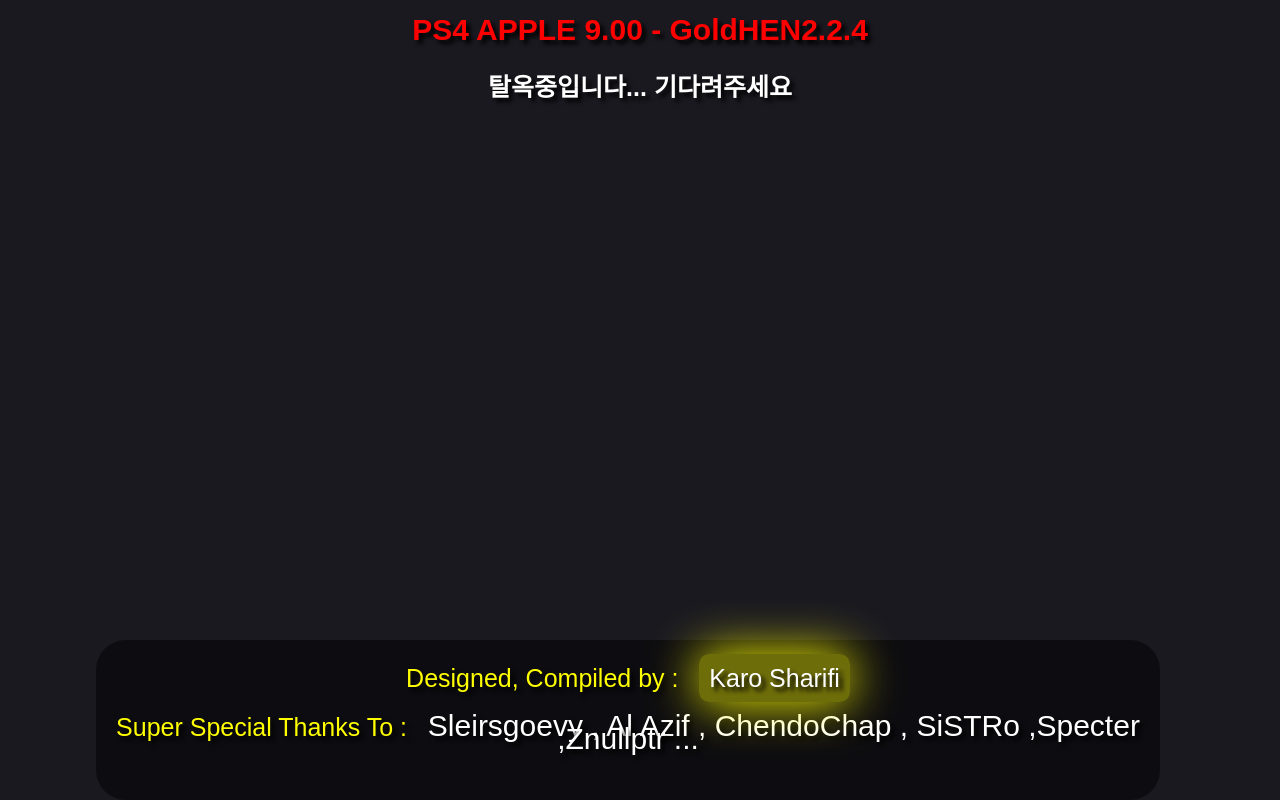
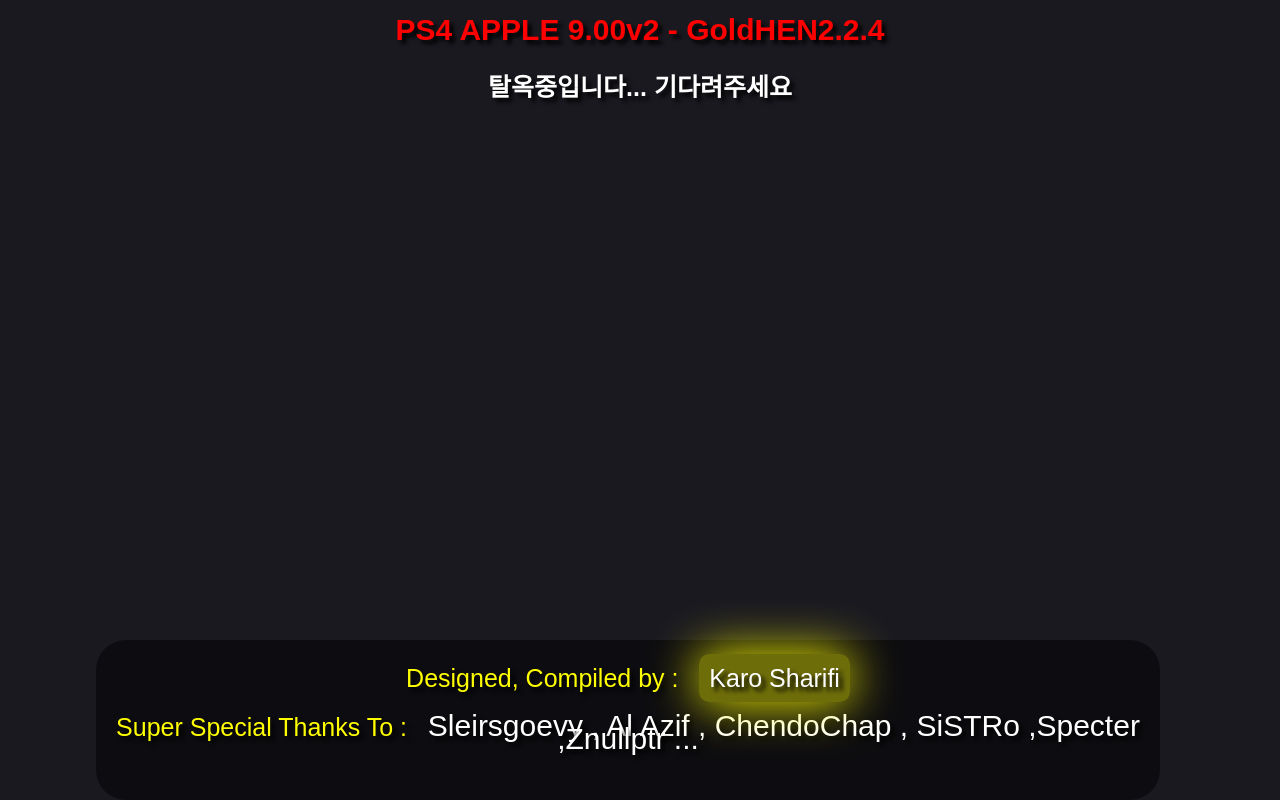
Before and after one commit to ps4apple/900, a plain HTML site: page index.html in a window 1280 px wide. Drawn offline with Linux system fonts and the light colour scheme.

Commit message:
Update index.html

```diff
--- a/index.html
+++ b/index.html
@@ -360,7 +360,7 @@ function load_copych(){
 </script>
 </head>
 <body onload="if(localStorage.cachedL=='yes')setTimeout(poc,50);" style='background-color:#1A1920'>
-<h1 style='text-shadow: 4px 4px 4px black;font-size:30px;text-align:center;text-shadow: 4px 4px 4px black;color:red;margin-top:1%;'>PS4 APPLE 9.00  -  GoldHEN2.2.4</h1>
+<h1 style='text-shadow: 4px 4px 4px black;font-size:30px;text-align:center;text-shadow: 4px 4px 4px black;color:red;margin-top:1%;'>PS4 APPLE 9.00v2 - GoldHEN2.2.4</h1>
 <h1 id=progress style='font-size:25px;text-align:center;text-shadow: 4px 4px 4px black;color:white;'>탈옥중입니다... 기다려주세요</h1>
 <br>
 <div id=all style="text-align:center;display:none">
```
